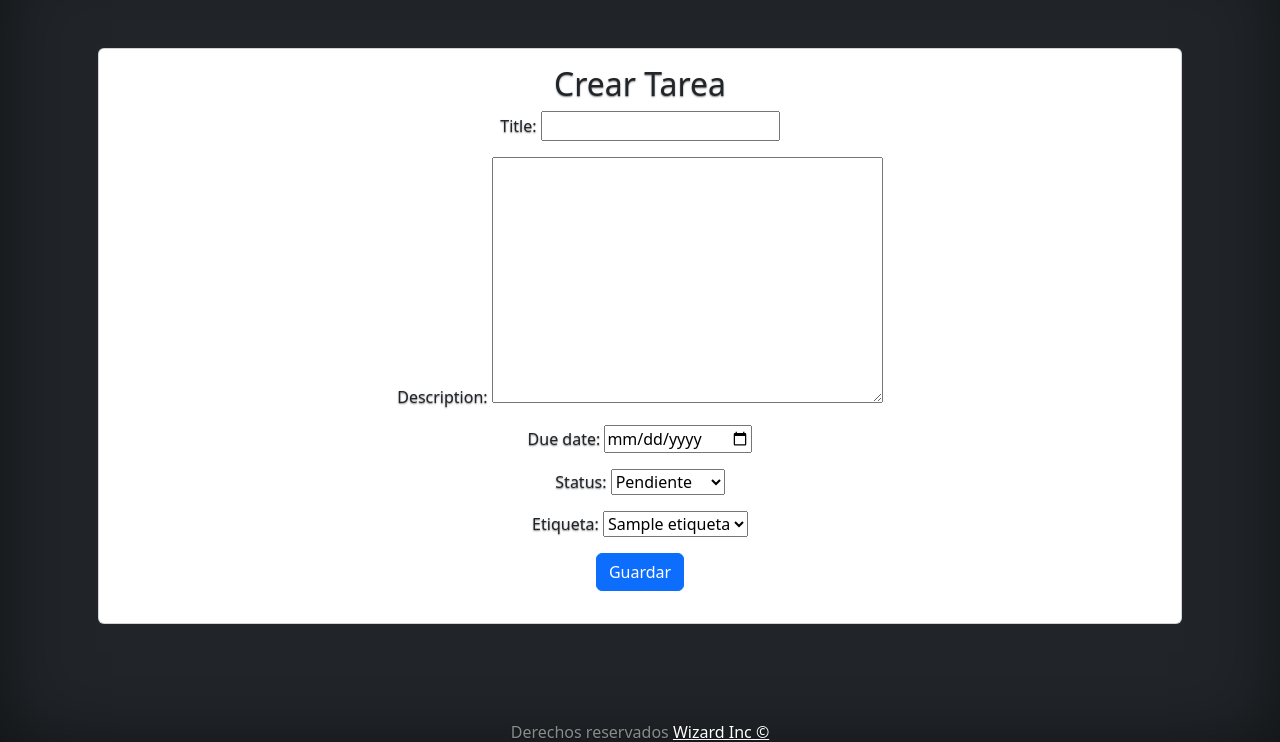
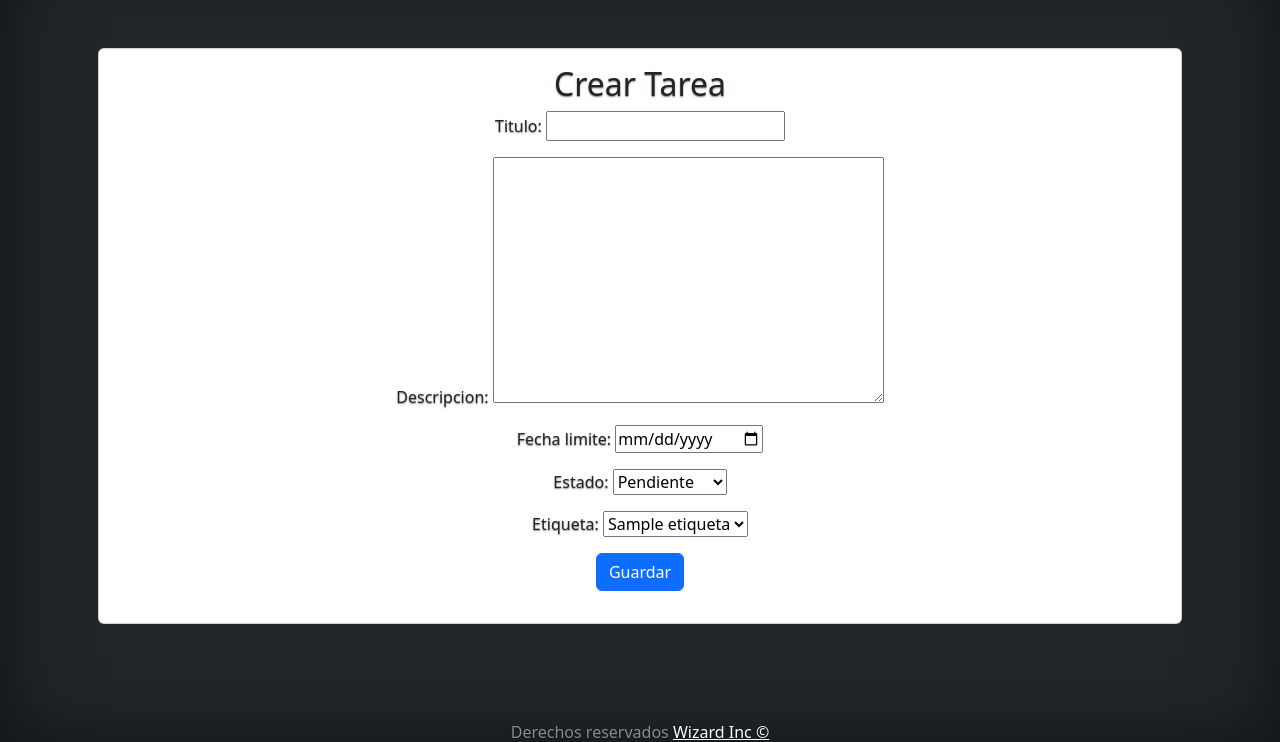
Before and after one commit to BorisSMorales/individual_m7, a Django app: page /crear-tarea/ in a window 1280 px wide. Shown: the part 52-794 px from the top of the page. Run offline with Django 4.2, Linux system fonts and the light colour scheme; tables that the repository leaves empty hold one stand-in row (values such as "Sample post").

Commit message:
Cambios generales

```diff
--- a/individual_m7app/forms.py
+++ b/individual_m7app/forms.py
@@ -37,7 +37,7 @@ class CrearTareaForm(forms.ModelForm):
 
     class Meta:
         model = Task
-        fields = ['title', 'description', 'due_date', 'status', ]
+        fields = ['titulo', 'descripcion', 'fecha_limite', 'estado', ]
         widgets = {
-            'due_date': forms.DateInput(attrs={'type': 'date'})
+            'fecha_limite': forms.DateInput(attrs={'type': 'date'})
         }
--- a/individual_m7app/models.py
+++ b/individual_m7app/models.py
@@ -16,10 +16,10 @@ class Task(models.Model):
         ('completada', 'Completada'),
     )
 
-    title = models.CharField(max_length=100)
-    description = models.TextField()
-    due_date = models.DateField()
-    status = models.CharField(max_length=20, choices=STATUS_CHOICES, default='pendiente')
+    titulo = models.CharField(max_length=100)
+    descripcion = models.TextField()
+    fecha_limite = models.DateField()
+    estado = models.CharField(max_length=20, choices=STATUS_CHOICES, default='pendiente')
     etiqueta = models.ForeignKey(Etiqueta, on_delete=models.SET_NULL, null=True)
     user = models.ForeignKey(User, on_delete=models.CASCADE)
 
--- a/individual_m7app/templates/lista_tareas.html
+++ b/individual_m7app/templates/lista_tareas.html
@@ -50,10 +50,10 @@
               <tbody>
                 {% for task in tasks %}
                   <tr>
-                    <td>{{ task.title }}</td>
-                    <td>{{ task.status|capfirst }}</td>
+                    <td>{{ task.titulo }}</td>
+                    <td>{{ task.estado|capfirst }}</td>
                     <td>{{ task.etiqueta }}</td>
-                    <td>{{ task.due_date }}</td>
+                    <td>{{ task.fecha_limite }}</td>
                     <td>
                       <a href="{% url 'detalle_tarea' task_id=task.id %}" class="btn btn-primary">Ver</a>                    </td>
                   </tr>
--- a/individual_m7app/views.py
+++ b/individual_m7app/views.py
@@ -51,7 +51,7 @@ class TareasListaView(View):
         etiquetas = Task.objects.filter(user=request.user).values_list('etiqueta__name', flat=True).distinct()
 
         # Obtener los valores únicos para las fechas límite y pasarlos al formulario
-        fechas_limite = Task.objects.filter(user=request.user).values_list('due_date', flat=True).distinct()
+        fechas_limite = Task.objects.filter(user=request.user).values_list('fecha_limite', flat=True).distinct()
 
         # Obtener otros valores únicos para los campos de filtrado (si es necesario)
 
@@ -63,7 +63,7 @@ class TareasListaView(View):
             tasks = tasks.filter(etiqueta__name=etiqueta_filtro)
 
         if fecha_limite_filtro:
-            tasks = tasks.filter(due_date=fecha_limite_filtro)
+            tasks = tasks.filter(fecha_limite=fecha_limite_filtro)
 
         # Pasar los valores de filtrado al contexto para mostrarlos en el formulario
         contexto = {
```
Also changed, not shown: individual_m7app/templates/detalle_tarea.html (+5 -5 lines).
